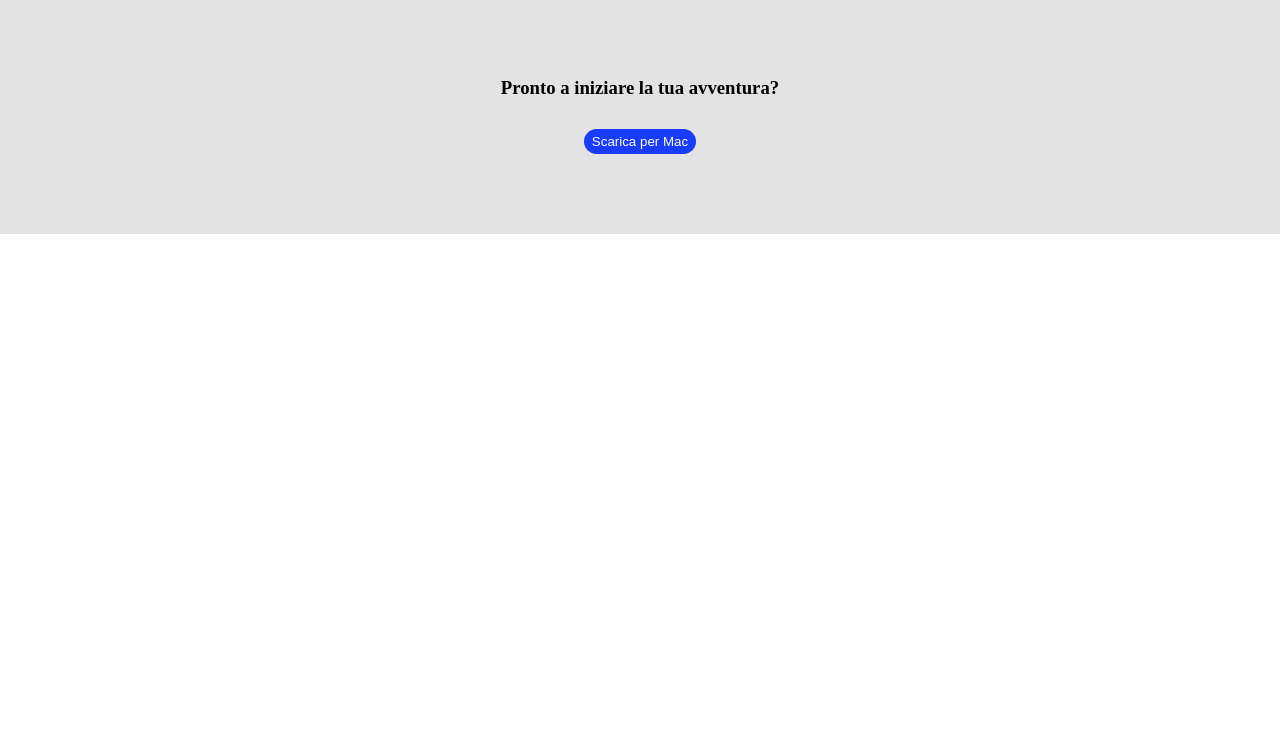
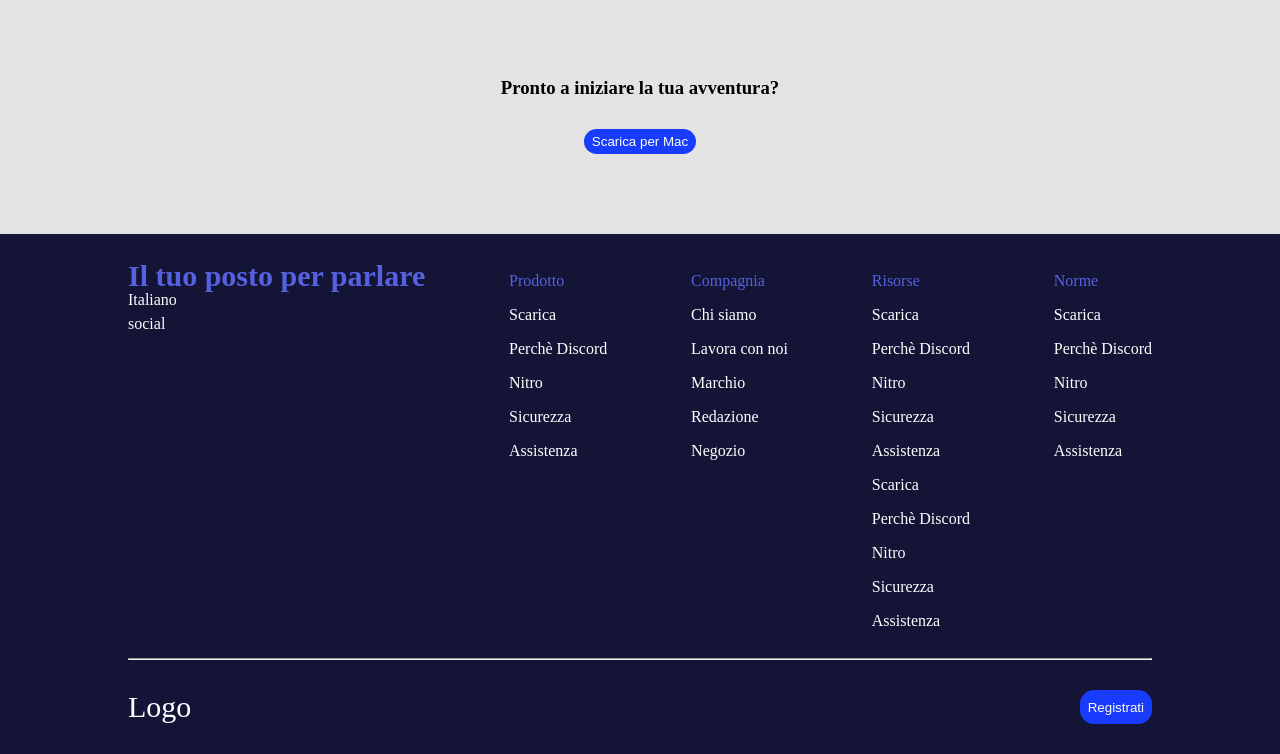
Before and after one commit to Pastafredda/htmlcss-struttura-discord, a plain HTML site: page index.html in a window 1280 px wide. Shown: the part 2634-3388 px from the top of the page. Before the commit the page ends 2868 px from the top, so only its background shows below. Drawn offline with Linux system fonts and the light colour scheme.

Commit message:
fine progetto

```diff
--- a/css/style.css
+++ b/css/style.css
@@ -145,3 +145,47 @@ a{
     margin-top: 30px;
 
 }
+
+/* Inizio del footer */
+footer{
+    background-color: rgb(20, 20, 55);
+}
+
+.footer-flex{
+    display: flex;
+    justify-content: space-between;
+    padding-top: 30px;
+    margin-bottom: 20px;
+    color: white;
+}
+
+.social{
+    line-height: 24px;
+}
+
+.social h3{
+    color:rgb(86, 97, 223) ;
+    font-size: 30px;
+}
+
+.nav-footer :first-child{
+    color: rgb(86, 97, 223);
+}
+
+.nav-footer{
+    list-style-type: none;
+    line-height: 34px;
+}
+
+.footer-logo{
+    display: flex;
+    justify-content: space-between;
+    margin-top: 30px;
+    color: white;
+    padding-bottom: 30px;
+}
+
+.footer-logo .button{
+    background-color: rgb(24, 59, 252);
+    color: white;
+}
--- a/index.html
+++ b/index.html
@@ -90,5 +90,63 @@
 
     </main>
 
+    <!-- Parte finale con footer -->
+    <footer>
+        <div class="centratura">
+            <div class="footer-flex">
+                <div class="social">
+                    <h3>Il tuo posto per parlare</h3>
+                    <span>Italiano</span>
+                    <div>social</div>
+                </div>
+                <ul class="nav-footer">
+                    <li>Prodotto</li>
+                    <li>Scarica</li>
+                    <li>Perchè Discord</li>
+                    <li>Nitro</li>
+                    <li>Sicurezza</li>
+                    <li>Assistenza</li>
+                </ul>
+                <ul class="nav-footer">
+                    <li>Compagnia</li>
+                    <li>Chi siamo</li>
+                    <li>Lavora con noi</li>
+                    <li>Marchio</li>
+                    <li>Redazione</li>
+                    <li>Negozio</li>
+                </ul>
+                <ul class="nav-footer">
+                    <li>Risorse</li>
+                    <li>Scarica</li>
+                    <li>Perchè Discord</li>
+                    <li>Nitro</li>
+                    <li>Sicurezza</li>
+                    <li>Assistenza</li>
+                    <li>Scarica</li>
+                    <li>Perchè Discord</li>
+                    <li>Nitro</li>
+                    <li>Sicurezza</li>
+                    <li>Assistenza</li>
+                </ul>
+                <ul class="nav-footer">
+                    <li>Norme</li>
+                    <li>Scarica</li>
+                    <li>Perchè Discord</li>
+                    <li>Nitro</li>
+                    <li>Sicurezza</li>
+                    <li>Assistenza</li>
+                </ul>
+            </div>
+            <hr>
+            <!-- Logo finale con pulsante registrati -->
+            <div class="footer-logo">
+                <div id="logo">Logo</div>
+                <button class="button">Registrati</button>
+
+            </div>
+
+        </div>
+    </footer>
+
 </body>
 </html>
```
